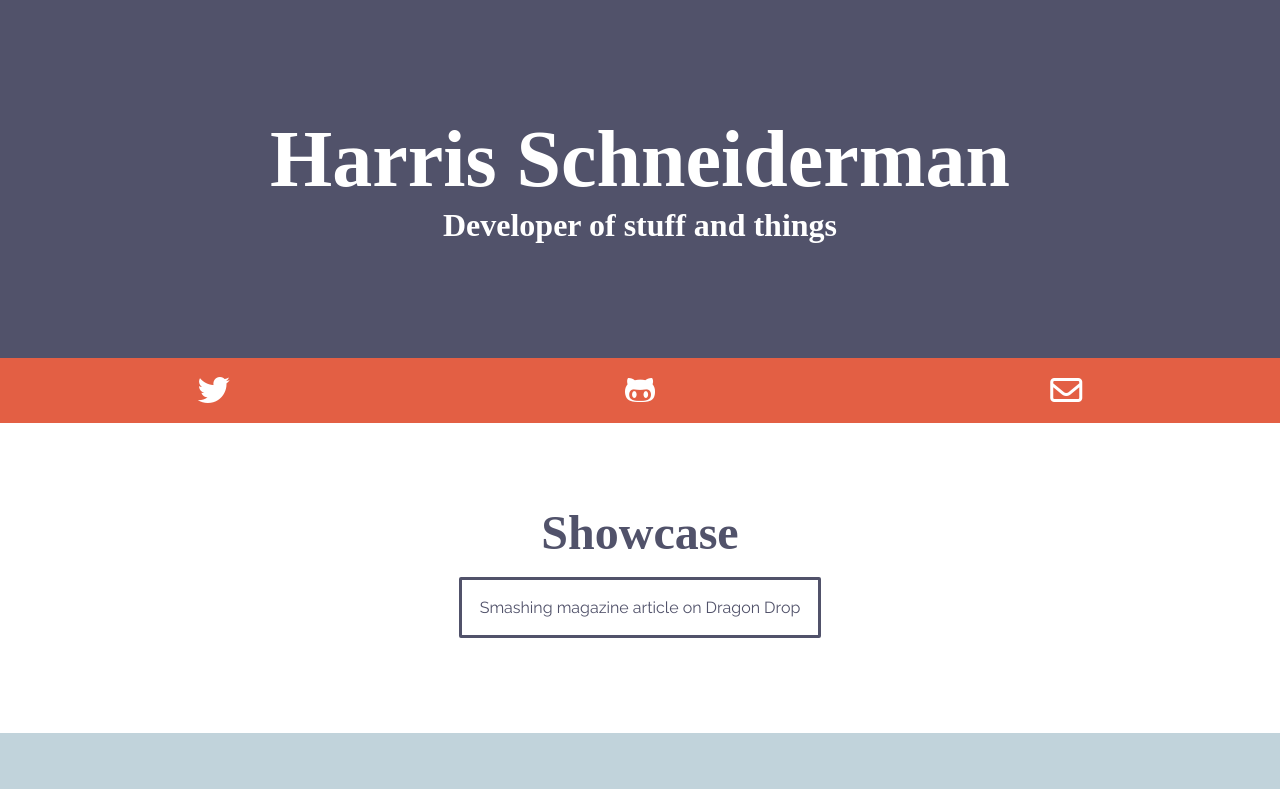
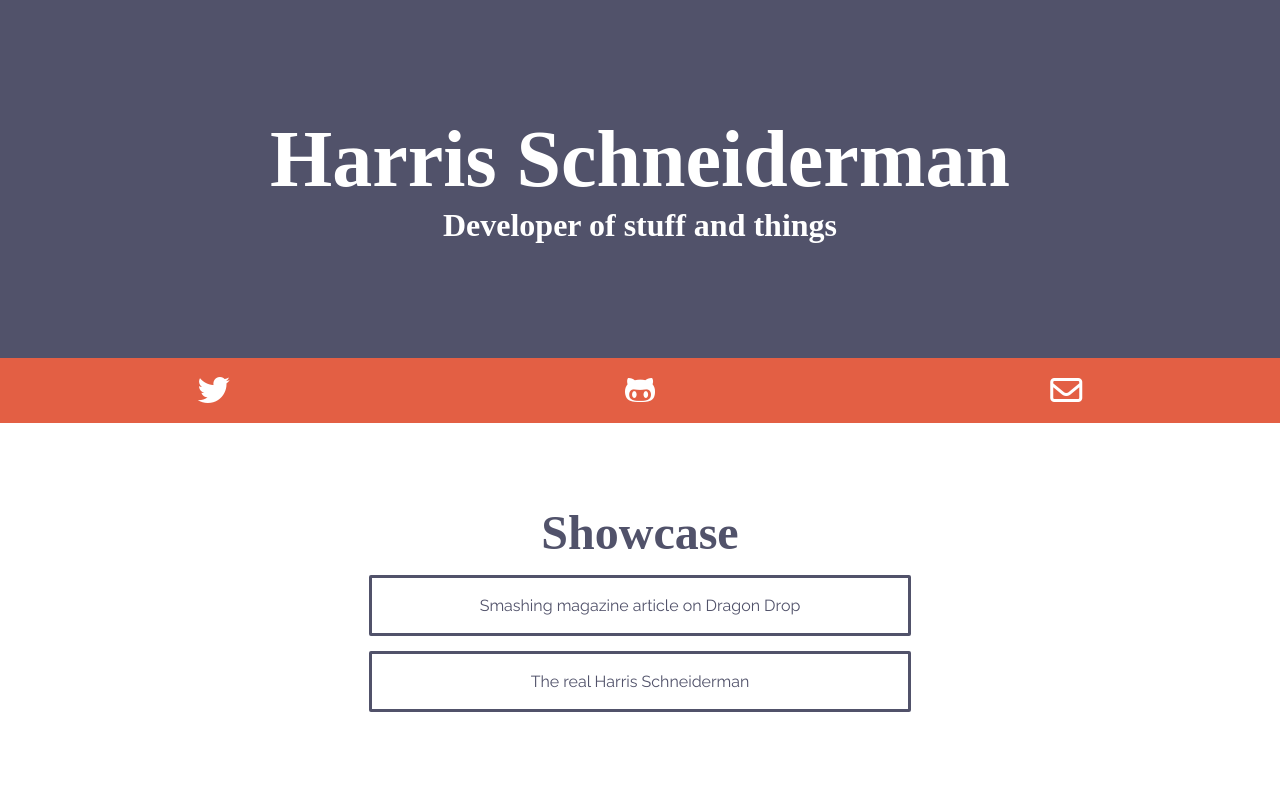
Before and after one commit to schne324/portfolio, a React app: page / in a window 1280 px wide. Shown: the top 789 px of the page. Built offline with nearby package versions, Linux system fonts and the light colour scheme; a web font is replaced by a local one.

Commit message:
updates styles and links to whoami

```diff
--- a/src/App.css
+++ b/src/App.css
@@ -31,7 +31,6 @@ p a {
   text-decoration: underline;
 }
 
-
 .banner {
   background-color: #FFF;
   padding: 5em;
@@ -44,7 +43,8 @@ p a {
 }
 
 .banner a {
-  display: inline-block;
+  display: block;
+  max-width: 500px;
   color: #51526A;
   background-color: #fff;
   border: 3px solid #51526A;
@@ -60,7 +60,6 @@ p a {
   background-color: #51526A;
   color: #fff;
 }
-
 
 .tiles {
   display: flex;
--- a/src/Banner/index.js
+++ b/src/Banner/index.js
@@ -10,6 +10,7 @@ const Banner = () => (
     >
       Smashing magazine article on Dragon Drop
     </a>
+    <a href='https://whoami.harris-schneiderman.com'>The real Harris Schneiderman</a>
   </div>
 );
 
--- a/src/index.html
+++ b/src/index.html
@@ -4,6 +4,7 @@
     <meta charset="utf-8">
     <meta name="viewport" content="width=device-width">
     <title>Harris Schneiderman | Portfolio</title>
+    <link rel="shortcut icon" href="images/favicon.ico">
     <link href="https://fonts.googleapis.com/css?family=Megrim|Raleway" rel="stylesheet">
     <script src="https://use.fontawesome.com/2c7f755026.js"></script>
   </head>
```
Also changed, not shown: 2 other files (tests, documents, lock files or other folders).
